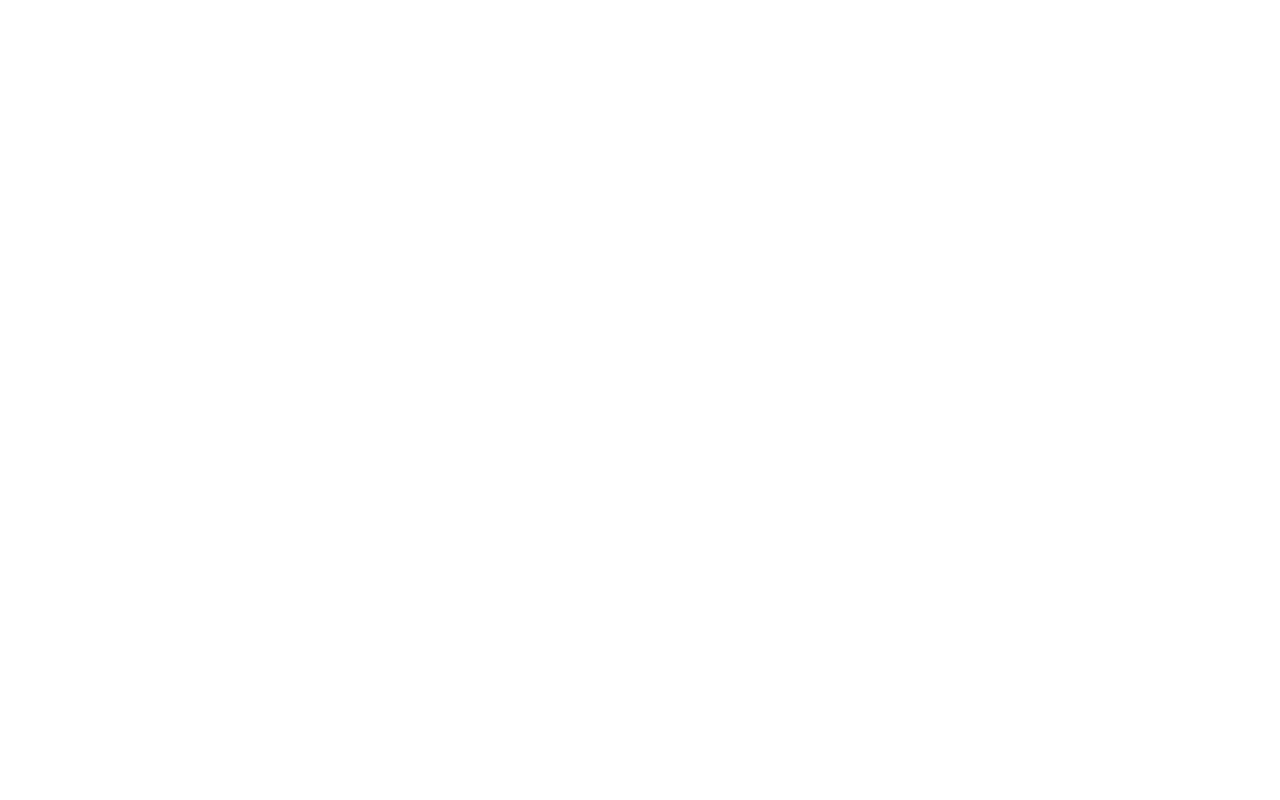
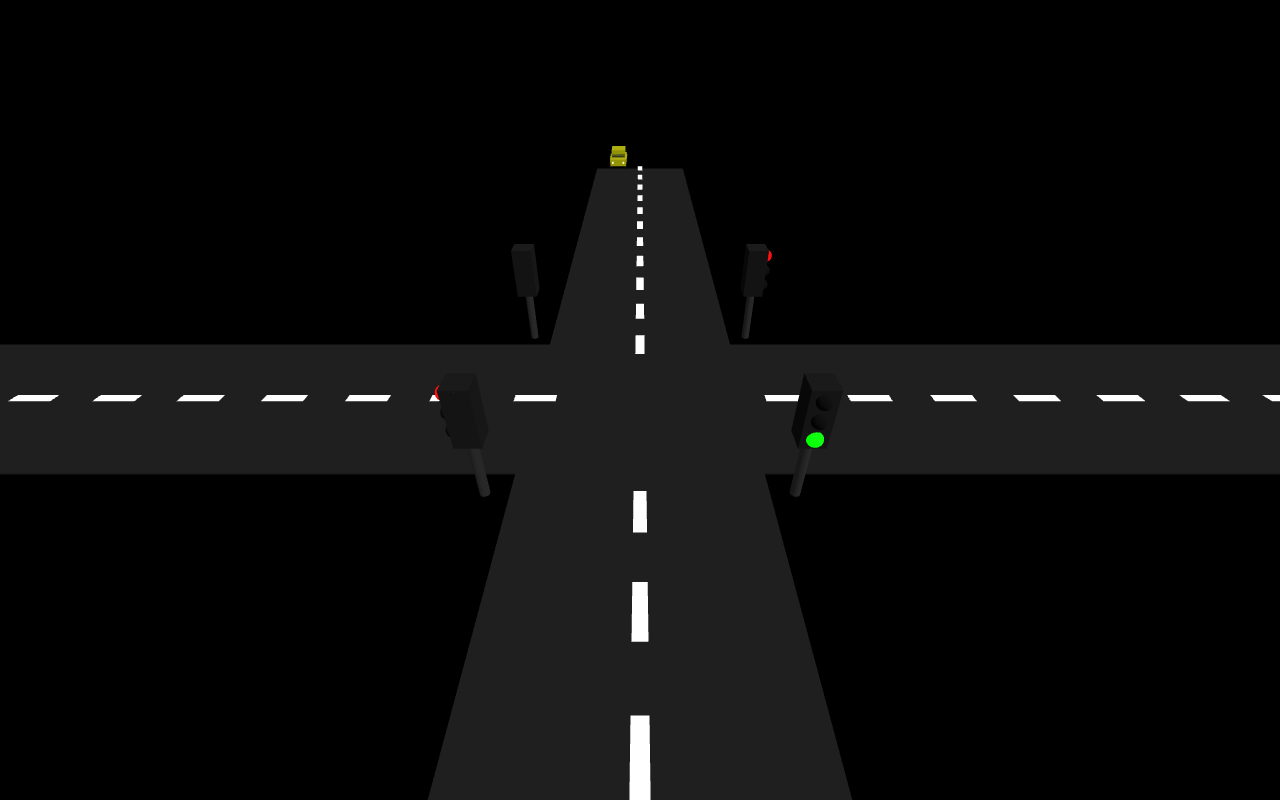
Before and after one commit to FilippiCR/info3_interseccion, a plain HTML site: page index.html in a window 1280 px wide. Drawn offline with nearby package versions, Linux system fonts and the light colour scheme; the site is published under a folder, as on GitHub Pages, so addresses that start at the root find nothing; animation ran at ten frames a second.

Commit message:
cambio a path relativo en el main

```diff
--- a/index.html
+++ b/index.html
@@ -10,6 +10,6 @@
     </style>
   </head>
   <body>
-    <script type="module" src="/core/main.js"></script>
+    <script type="module" src="./core/main.js"></script>
   </body>
 </html>
```
